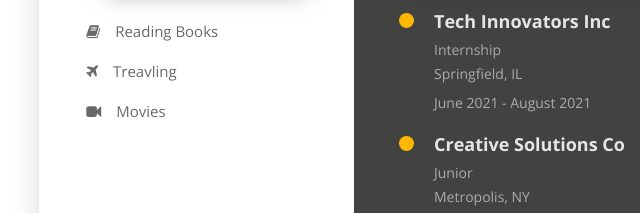
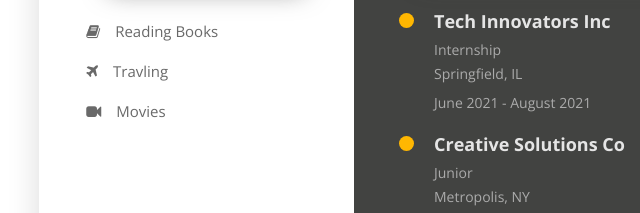
Before and after one commit to SajiaSohana/HTML-CSS-websites, a plain HTML site: page responsive resume/1/index.html in a window 1280 px wide. Shown: the part 1095-1308 px from the top of the page, 151-791 px from the left. Drawn offline with nearby package versions, Linux system fonts and the light colour scheme.

Commit message:
Update index.html

```diff
--- a/responsive resume/1/index.html
+++ b/responsive resume/1/index.html
@@ -109,7 +109,7 @@
                             </a>
                             <a href="#" class="detail">
                                 <i class="fa fa-plane" aria-hidden="true"></i>
-                                Treavling
+                                Travling
                             </a>
                             <a href="#" class="detail">
                                 <i class="fa fa-video-camera" aria-hidden="true"></i>
```
